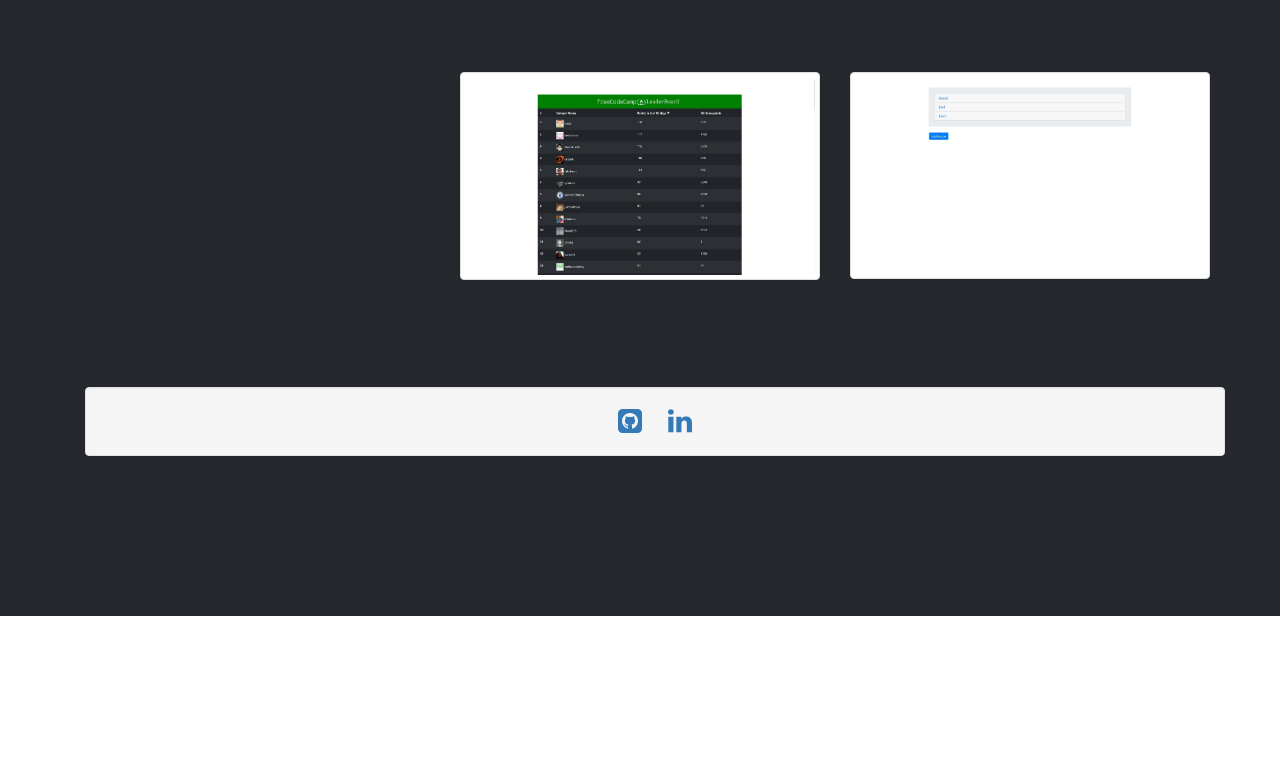
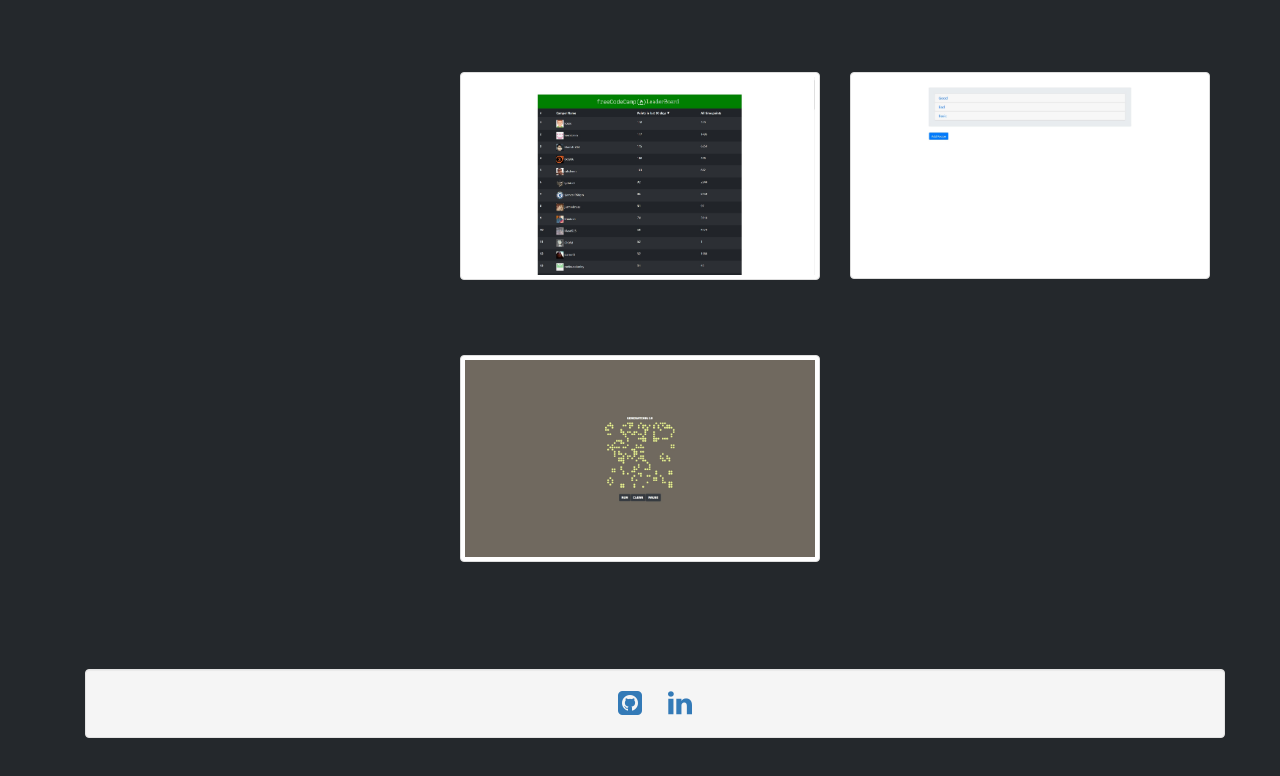
Before and after one commit to Vi5tar/Portfolio, a plain HTML site: page index.html in a window 1280 px wide. Shown: the part 1728-2504 px from the top of the page. Before the commit the page ends 2344 px from the top, so only its background shows below. Drawn offline with nearby package versions, Linux system fonts and the light colour scheme.

Commit message:
Added new project Link
* Added .jpg of "Game of Life" freeCodeCamp Project
* Added link to project

```diff
--- a/index.html
+++ b/index.html
@@ -128,6 +128,18 @@
             </a>
             </div>
           </div>
+          <div class="row padding">
+            <div class="col-xs-6">
+              <a href="https://vi5tar.github.io/Game-of-Life/" target="_blank">
+              <img src="images/Game.of.Life.jpg" class="img-responsive img-thumbnail" alt="Place holder Img.">
+            </a>
+            </div>
+            <!--<div class="col-xs-6">
+              <a href="https://vi5tar.github.io/Recipe-Box/" target="_blank">
+              <img src="images/Recipe.Box.jpg" class="img-responsive img-thumbnail" alt="Place holder Img.">
+            </a>
+          </div> -->
+          </div>
         </div>
       </div>
 
```
Also changed, not shown: images/Game.of.Life.jpg (added).
